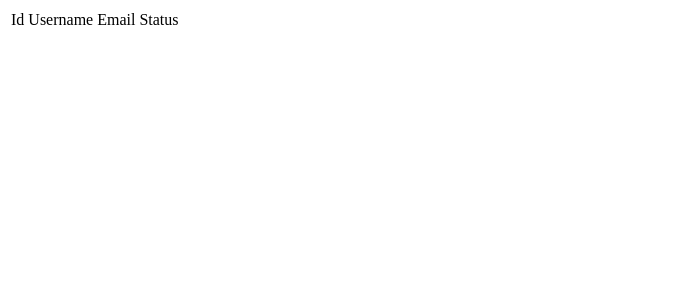
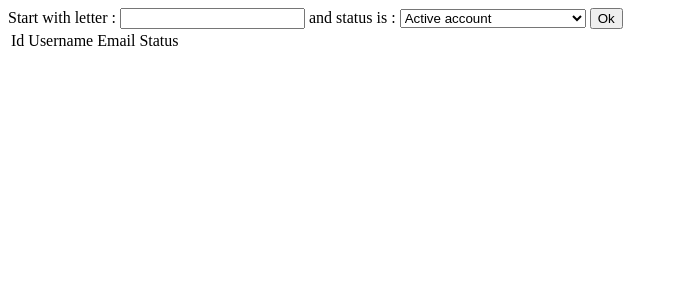
Before and after one commit to Rodez-IUT/dut-info2-premierspaspdo-AlbanOlive, a PHP site: page /all_users.php in a window 1280 px wide. Shown: the top 300 px of the page, without its empty margins (0-677 px from the left). Run offline with PHP 8.4, Linux system fonts and the light colour scheme; tables that the repository leaves empty or names only in its code hold one stand-in row (values such as "Sample post").

Commit message:
fix #3.2 Moteur de recherche sur status et username

```diff
--- a/all_users.php
+++ b/all_users.php
@@ -22,7 +22,35 @@
 		} catch (PDOException $e) {
 			throw new PDOException($e->getMessage(), (int)$e->getCode());
 		}
+		$status = 'Active account';
+		$lettre = '';
+		if (isset($_POST['status'])) {
+			$status = $_POST['status'] ;
+		}
+		if (isset($_POST['lettre'])) {
+			$lettre = $_POST['lettre'];
+
+		}
 	?>
+	<form action="all_users.php" method="POST">
+		Start with letter : <input type="text" name="lettre" id="lettre">
+		and status is : <select name="status" id="status">
+							<?php
+							echo $status;
+								echo '<option value="Active account"';
+								if ($status == 'Active account') {
+									echo ' selected';
+								}
+								echo '>Active account</option>';
+								echo '<option value="Waiting for account deletion"';
+								if ($status == 'Waiting for account deletion') {
+									echo ' selected';
+								}
+								echo '>Waiting for account deletion</option>';
+							?>
+						</select>
+		<input type="submit" value="Ok">
+	</form>
 	<table>
 		<thead>
 			<td>Id</td>
@@ -31,10 +59,9 @@
 			<td>Status</td>
 		</thead>
 	<?php
-		$id_status = 8;
-		$lettre = 'e';
-
-		$stmt = $pdo->query("SELECT U.id,U.username,U.email,S.name FROM users U JOIN status S ON S.id = U.status_id WHERE U.username LIKE '$lettre%' AND S.name = 'Active account' AND U.id = $id_status ORDER BY username");
+		$stmt = $pdo->query("SELECT U.id,U.username,U.email,S.name FROM users U
+							JOIN status S ON S.id = U.status_id
+							WHERE U.username LIKE '$lettre%' AND S.name = '$status' ORDER BY username");
 		while ($row = $stmt->fetch())
 		{
 			echo '<tr>';
```
